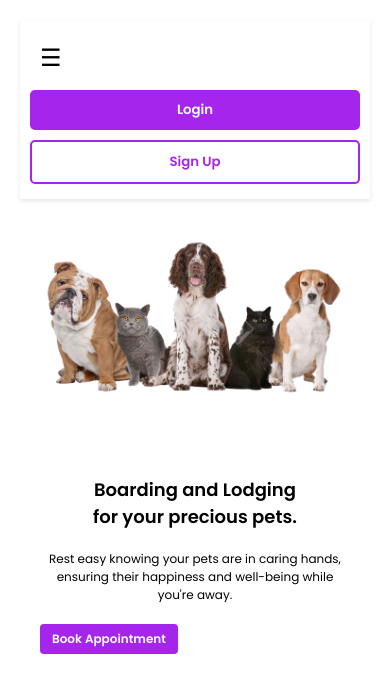
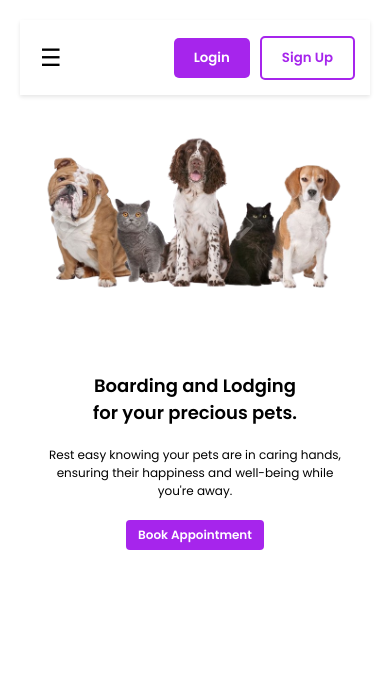
Before and after one commit to geo-jose-deltasoft/Pets-Hostel, a React (Create React App) app in the folder client/: page / in a window 390 px wide. Shown: the top 692 px of the page. Built offline with nearby package versions, Linux system fonts and the light colour scheme.

Commit message:
Changes to the Home Page and Top Bar. Making it more responsive

```diff
--- a/client/src/assets/styles/Home.css
+++ b/client/src/assets/styles/Home.css
@@ -77,6 +77,12 @@
     text-align: center;
   }
 
+  .button-wrapper {
+    display: flex;
+    justify-content: center;
+    width: 100%;
+  }
+
   .home-content button {
     padding: 8px 16px;
     font-size: 14px;
@@ -106,6 +112,12 @@
     text-align: center;
   }
 
+  .button-wrapper {
+    display: flex;
+    justify-content: center;
+    width: 100%;
+  }
+
   .home-content button {
     padding: 6px 12px;
     font-size: 12px;
--- a/client/src/assets/styles/TopBar.css
+++ b/client/src/assets/styles/TopBar.css
@@ -90,15 +90,14 @@
 /* Media queries for responsiveness */
 @media (max-width: 768px) {
   .topbar {
-    flex-direction: column;
-    align-items: flex-start;
+    flex-direction: row; /* Maintain row direction */
+    justify-content: space-between;
   }
 
   .topbar-left {
-    width: 100%;
     display: flex;
-    justify-content: space-between;
     align-items: center;
+    width: auto;
   }
 
   .topbar ul {
@@ -117,14 +116,15 @@
   }
 
   .auth-buttons {
-    flex-direction: column;
-    width: 100%;
+    flex-direction: row;
+    align-items: center;
+    width: auto;
   }
 
   .login-button,
   .signup-button {
-    width: 100%;
-    margin: 5px 0;
+    width: auto;
+    margin: 5px;
   }
 
   .hamburger-menu {
@@ -132,11 +132,12 @@
     cursor: pointer;
     font-size: 24px;
     padding: 10px;
+    margin-right: 10px; /* Space between menu and buttons */
   }
 }
 
 @media (min-width: 769px) {
   .hamburger-menu {
-    display: none; /* Hide the hamburger menu on larger screens */
+    display: none;
   }
 }
--- a/client/src/pages/Home.js
+++ b/client/src/pages/Home.js
@@ -19,9 +19,11 @@ const Home = () => {
           <p>
             Rest easy knowing your pets are in caring hands, ensuring their happiness and well-being while you're away.
           </p>
-          <Link to='/booking-form'>
-            <button>Book Appointment</button>
-          </Link>
+          <div className='button-wrapper'>
+            <Link to='/booking-form'>
+              <button>Book Appointment</button>
+            </Link>
+          </div>
         </div>
       </div>
     </div>
```
